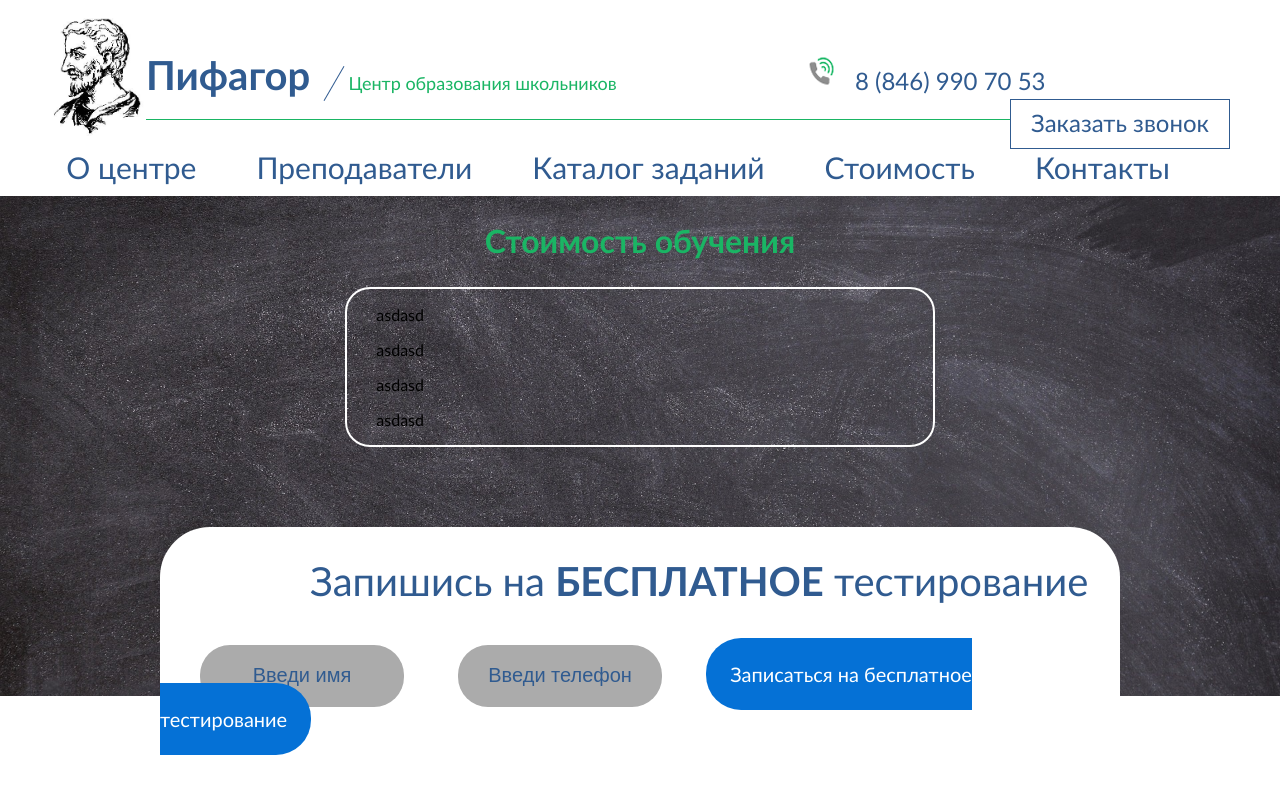
After one commit to algorithm-ssau/pifagor, a PHP site: page /sait/cost.html in a window 1280 px wide. The commit adds this page. Run offline with PHP 8.4, Linux system fonts and the light colour scheme.

Commit message:
add cost.html

```diff
--- a/sait/contacts.html
+++ b/sait/contacts.html
@@ -35,7 +35,7 @@
     					<a href="catalog.html">Каталог заданий</a>
     				</li>
     				<li>
-    					<a href="#">Стоимость</a>
+    					<a href="cost.html">Стоимость</a>
     				</li>
     				<li>
     					<a href="contacts.html">Контакты</a>
--- /dev/null
+++ b/sait/cost.html
@@ -0,0 +1,77 @@
+<!DOCTYPE html>
+<html>
+ <head>
+   <meta charset="utf-8">
+   <title>Teachers</title>
+   <link rel="stylesheet" type="text/css" href="style.css">
+   <link rel="stylesheet" type="text/css" href="styleteachers.css">
+ </head>
+ <body>
+   <header>
+     <div class="container">
+       <img src="logo.jpg" alt="Pifagor" class="logo">
+       <div class="tittles">
+         <div class="textpifagor">Пифагор</div>
+         <div class="lineinclineheader"></div>
+         <div class="textcentrobr">Центр образования школьников</div>
+         <img src="logophone.png" alt="Pifagor" class="logophone">
+         <div class="textnumberphone">8 (846) 990 70 53</div>
+         <a href="#" class="button">Заказать звонок</a>
+       </div>
+       <div class="lineheader"></div>
+     </div>
+   </header>
+   <section>
+     <div class="container">
+       <nav>
+         <ul class = "menu">
+           <li>
+             <a href="sait.html">О центре</a>
+           </li>
+           <li>
+             <a href="teachers.html">Преподаватели</a>
+           </li>
+           <li>
+             <a href="catalog.html">Каталог заданий</a>
+           </li>
+           <li>
+             <a href="#">Стоимость</a>
+           </li>
+           <li>
+             <a href="contacts.html">Контакты</a>
+           </li>
+         </ul>
+       </nav>
+     </div>
+   </section>
+   <section id="blackboard">
+     <div class="container">
+       <div class="alltextblackboard">
+         <h1>Стоимость обучения</h1>
+
+         <div class="desc_price">
+           <div class="desc_price_inner">
+             <p>asdasd</p>
+             <p>asdasd</p>
+             <p>asdasd</p>
+             <p>asdasd</p>
+           </div>
+         </div>
+
+         <div class="info">
+           <div class="infobox">
+             <div class="tittleinfo"><p>Запишись на <span>бесплатное</span> тестирование</p></div>
+             <input type="text" class="nameinfobox" placeholder="Введи имя">
+
+             <input type="text" class="phoneinfobox" placeholder="Введи телефон">
+
+             <a href="#" class="zapicinfobox">Записаться на бесплатное тестирование</a>
+           </div>
+         </div>
+
+       </div>
+     </div>
+   </section>
+
+ </body>
+</html>
--- a/sait/style.css
+++ b/sait/style.css
@@ -504,3 +504,22 @@ padding-top: 100px;
 .textmap p:last-child {
 	font-size: 21px;
 }
+
+.alltextblackboard h1 {
+	color: #1ab564;
+	text-align: center;
+	font-size: 32px;
+	padding-top: 25px;
+}
+
+.desc_price {
+	border: 2px solid white;
+	border-radius: 25px;
+	width: 50%;
+  margin-left: 25%;
+}
+
+.desc_price_inner {
+	width: 90%;
+	margin-left: 5%;
+}
```
